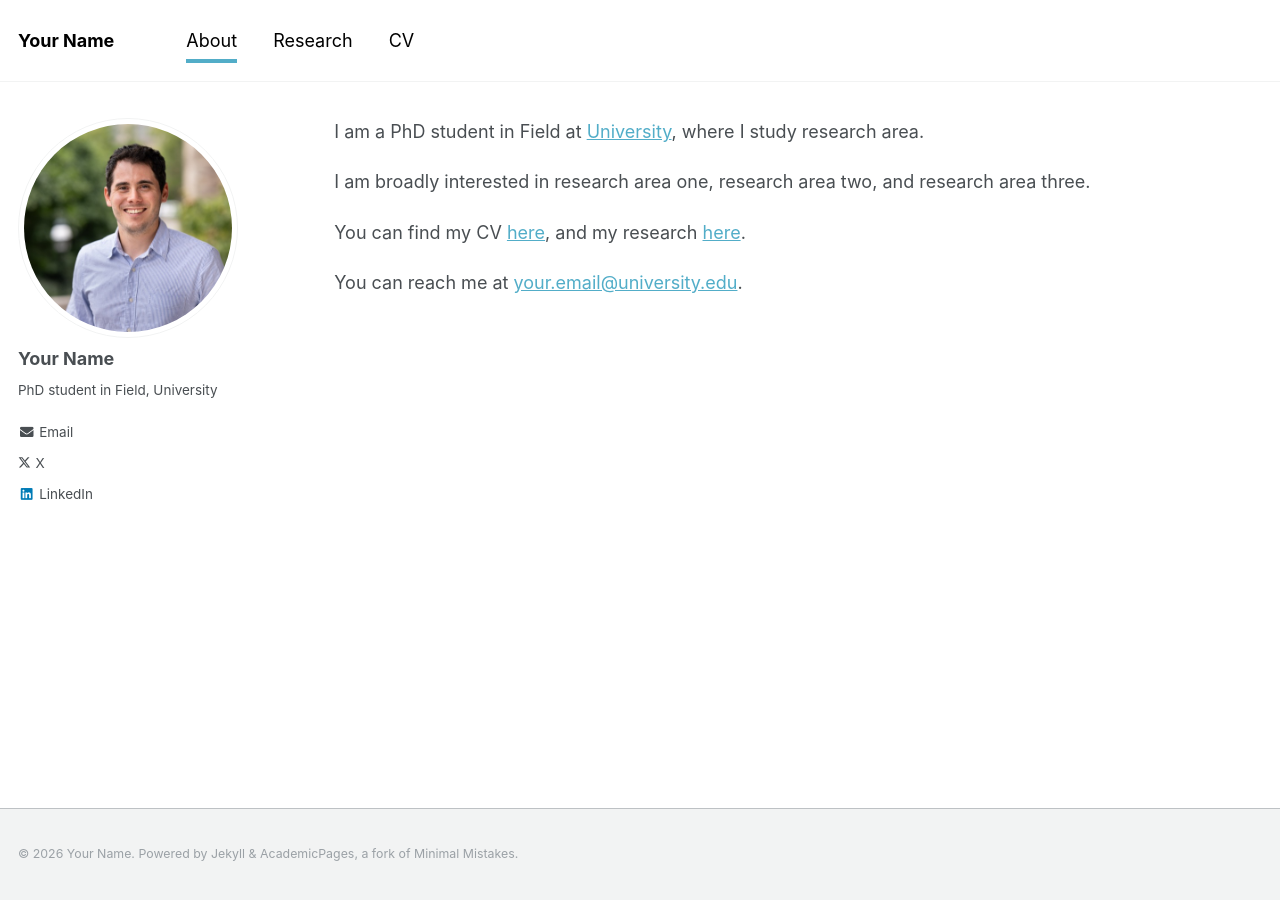
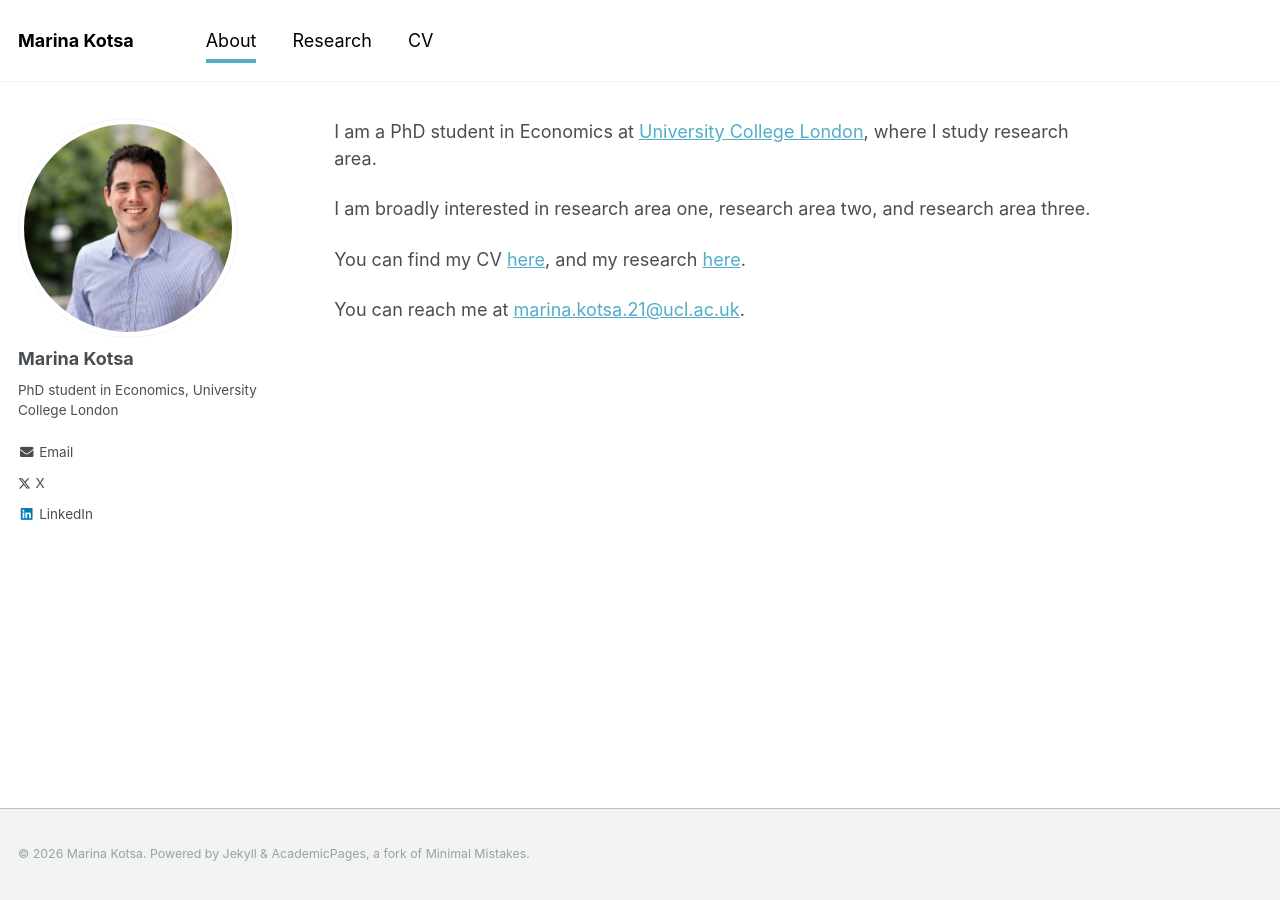
Before and after one commit to marina-kotsa/marina-kotsa.github.io, a Jekyll site: the page built from _pages/about.md, in a window 1280 px wide. Built offline with Jekyll 4.4.1, drawn with Linux system fonts in a browser that asks for light colours.

Commit message:
Replace template placeholders with real site details
Fixes url/repository/name/email so GitHub Pages builds a valid site,
and gives Pages a fresh commit to trigger its first deployment.

Co-Authored-By: Claude Sonnet 5 <noreply@anthropic.com>

```diff
--- a/_config.yml
+++ b/_config.yml
@@ -1,13 +1,13 @@
 # Site settings
 # Replace the placeholder values in this file before publishing.
 locale                   : "en-US"
-title                    : "Your Name"
+title                    : "Marina Kotsa"
 title_separator          : "|"
-name                     : &name "Your Name"
-description              : &description "PhD student in Field, University"
-url                      : "https://YOUR-USERNAME.github.io"
+name                     : &name "Marina Kotsa"
+description              : &description "PhD student in Economics, University College London"
+url                      : "https://marina-kotsa.github.io"
 baseurl                  : ""
-repository               : "YOUR-USERNAME/YOUR-USERNAME.github.io"
+repository               : "marina-kotsa/marina-kotsa.github.io"
 teaser                   :
 breadcrumbs              : false
 words_per_minute         : 160
@@ -32,7 +32,7 @@ facebook:
 og_image                 :
 social:
   type                   : Person
-  name                   : "Your Name"
+  name                   : "Marina Kotsa"
   alternate_name         :
   links:
     - "https://www.linkedin.com/in/YOUR-LINKEDIN-HANDLE"
@@ -48,12 +48,12 @@ google_analytics         :
 
 # Site author
 author:
-  name             : "Your Name"
+  name             : "Marina Kotsa"
   avatar           : "profile.jpg"
-  bio              : "PhD student in Field, University"
+  bio              : "PhD student in Economics, University College London"
   location         :
   employer         :
-  email            : "your.email@university.edu"
+  email            : "marina.kotsa.21@ucl.ac.uk"
   uri              :
   googlescholar    :
   github           :
--- a/_pages/about.md
+++ b/_pages/about.md
@@ -1,13 +1,13 @@
 ---
 permalink: /
-seo_title: "Your Name | PhD student in Field, University"
+seo_title: "Marina Kotsa | PhD student in Economics, University College London"
 author_profile: true
 ---
 
-I am a PhD student in Field at [University](https://www.example.edu/), where I study research area.
+I am a PhD student in Economics at [University College London](https://www.ucl.ac.uk/), where I study research area.
 
 I am broadly interested in research area one, research area two, and research area three.
 
 You can find my CV [here]({{ site.baseurl }}/pdfs/CV.pdf), and my research [here]({{ site.baseurl }}/research/).
 
-You can reach me at [your.email@university.edu](mailto:your.email@university.edu).
+You can reach me at [marina.kotsa.21@ucl.ac.uk](mailto:marina.kotsa.21@ucl.ac.uk).
--- a/robots.txt
+++ b/robots.txt
@@ -1,4 +1,4 @@
 User-agent: *
 Allow: /
 
-Sitemap: https://YOUR-USERNAME.github.io/sitemap.xml
+Sitemap: https://marina-kotsa.github.io/sitemap.xml
```
